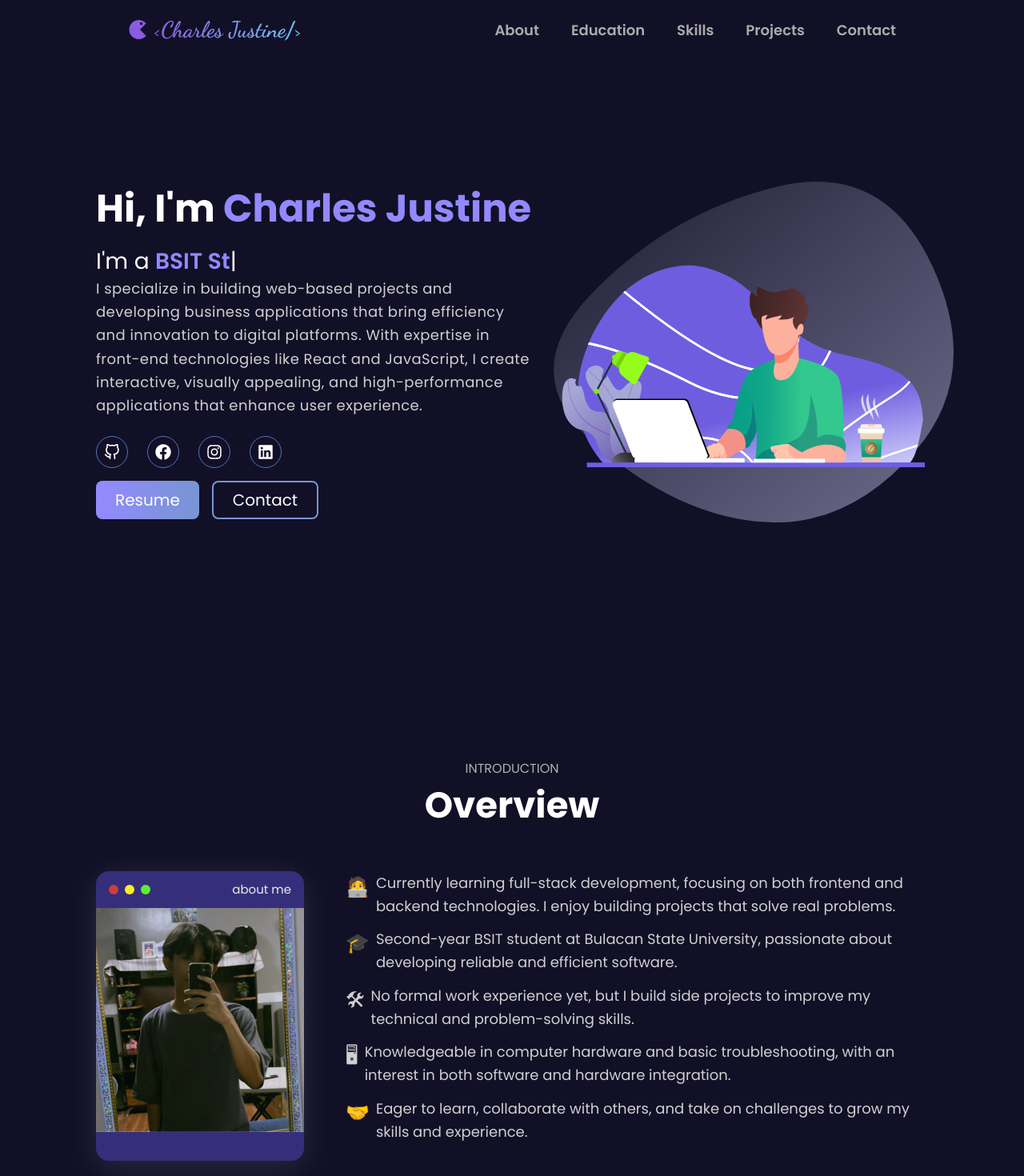
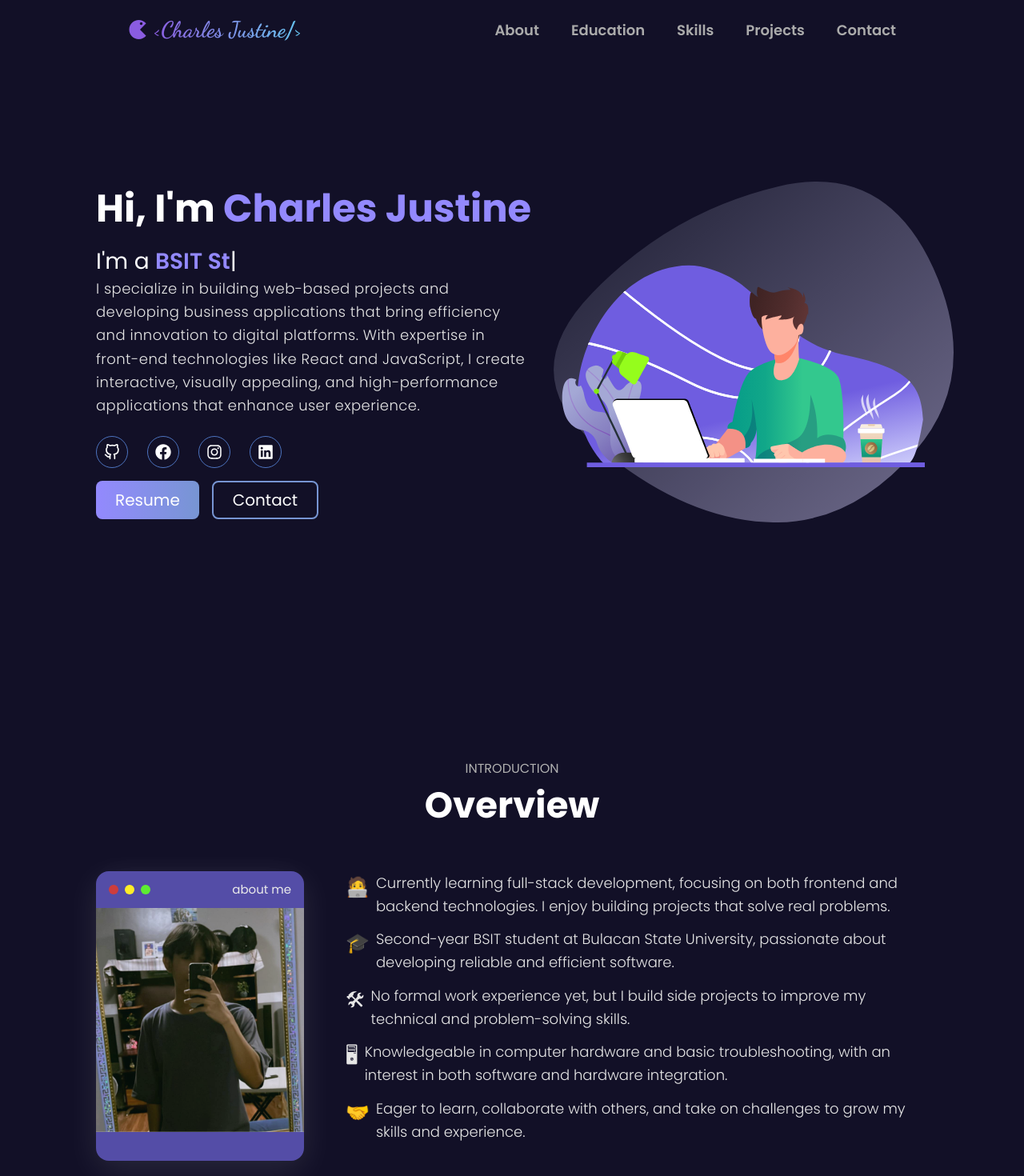
Before and after one commit to selrahcjstn/Portfolio, a React (Vite) app: page / in a window 1280 px wide. Shown: the top 1470 px of the page at 80% size. Built offline with nearby package versions, Linux system fonts and the light colour scheme.

Commit message:
Fix font sizes

```diff
--- a/src/components/About.jsx
+++ b/src/components/About.jsx
@@ -12,7 +12,7 @@ function About() {
             </div>
             <div className="flex flex-col items-center lg:justify-center gap-13 sm:flex-row sm:items-start ">
                 <div className="">
-                    <div className="bg-[#352f7b] pb-9 rounded-2xl overflow-hidden shadow-[0px_10px_40px_rgba(255,255,255,0.1),0px_-10px_40px_rgba(255,255,255,0.02)] sm:min-w-[250px] flex-1">
+                    <div className="bg-[#544da7] pb-9 rounded-2xl overflow-hidden shadow-[0px_10px_40px_rgba(255,255,255,0.1),0px_-10px_40px_rgba(255,255,255,0.02)] sm:min-w-[250px] flex-1">
 
                         <div className="flex items-center justify-between flex-1 px-4 py-3 ">
                             <div className="flex gap-2">
@@ -27,7 +27,7 @@ function About() {
                         </div>
                     </div>
                 </div>
-                <ul className="w-full space-y-3 text-base leading-relaxed lg:m-0 xl:text-[18px]  text-[#d0d0d0] md:flex-1 lg:text-[16px]">
+                <ul className="w-full space-y-3 text-base leading-relaxed lg:m-0 xl:text-[18px] text-[14px] font-light  text-[#e6e6e6] md:flex-1 lg:text-[16px]">
                     {data.paragraphs.map((data, index) => (
                         <li key={index} className="flex items-start">
                             <span className="mr-2 text-[24px]">{data.emoji}</span>
--- a/src/components/Home.jsx
+++ b/src/components/Home.jsx
@@ -28,10 +28,10 @@ function Home() {
                     Hi, I'm <span className="text-[#9389fe]">{data.name}</span>
                 </h1>
                 <div>
-                    <p className="text-md sm:text-xl md:text-[26px] xl:text-[28px]">
+                    <p className="text-[18px] sm:text-xl md:text-[26px] xl:text-[28px]">
                         I'm a <span className="text-[#9389fe] font-semibold" ref={el}></span>
                     </p>
-                    <p className="text-[#d0d0d0] sm:px-0 sm:min-w-0 sm:mr-10 md:text-[14px] md:min-w-[3rem] lg:max-w-[700px] lg:m-0 lg:text-[16px] xl:text-[18px] leading-relaxed tracking-wide">
+                    <p className="text-[#e6e6e6] text-[14px] font-light sm:px-0 sm:min-w-0 sm:mr-10 md:text-[14px] md:min-w-[3rem] lg:max-w-[700px] lg:m-0 lg:text-[16px] xl:text-[18px] leading-relaxed tracking-wide">
                         {data.paragraph}
                     </p>
 
```
